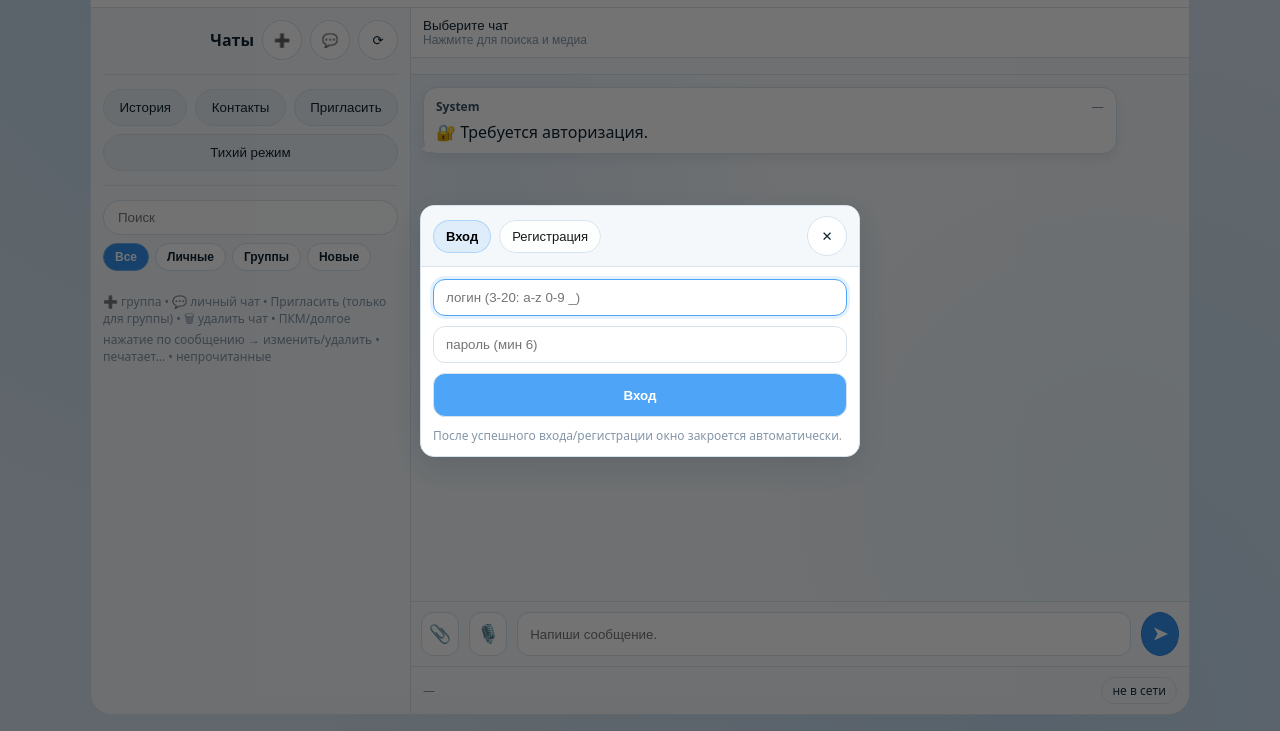
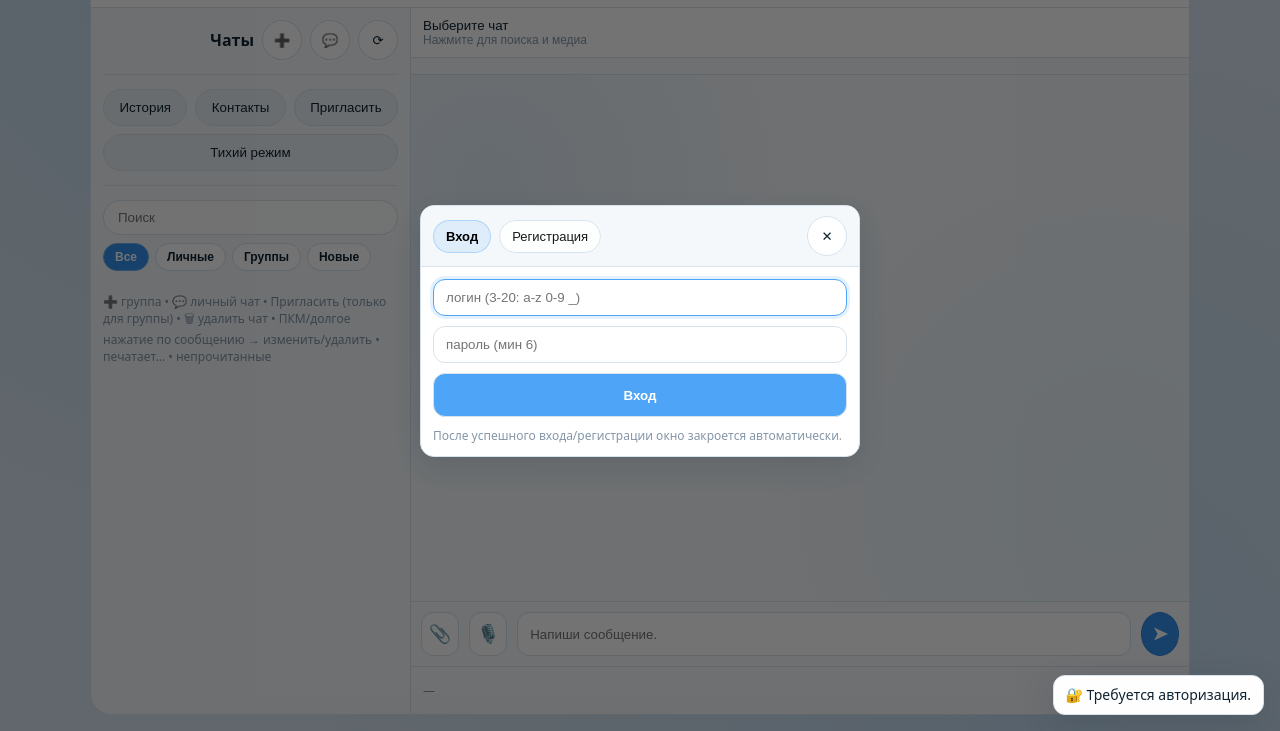
Before and after one commit to ShadowAmp1/messenger, a plain HTML site: page frontend/index.html in a window 1280 px wide. Shown: the part 69-800 px from the top of the page. Drawn offline with Linux system fonts and the light colour scheme.

Commit message:
Show system messages as temporary toasts

```diff
--- a/frontend/app.js
+++ b/frontend/app.js
@@ -134,16 +134,26 @@
   function setNet(s){ $("net").textContent = s || "не в сети"; }
 
   function addSystem(text){
-    const box = $("msgs");
-    const div = document.createElement("div");
-    div.className = "msg";
-    div.innerHTML = `
-      <div class="meta"><b>System</b><span>—</span></div>
-      <div>${String(text||"")}</div>
-    `;
-    box.appendChild(div);
-    scrollToBottom(box);
-    updateToBottom();
+    showSystemToast(text);
+  }
+
+  function showSystemToast(text, ttlMs = 0){
+    const host = $("systemToasts");
+    if (!host) return;
+    const toast = document.createElement("div");
+    toast.className = "system-toast";
+    toast.textContent = String(text || "").trim() || "System";
+    host.appendChild(toast);
+
+    const life = ttlMs > 0 ? ttlMs : (5000 + Math.floor(Math.random() * 3001));
+    const fadeAt = Math.max(0, life - 280);
+    window.setTimeout(() => toast.classList.add("hide"), fadeAt);
+    window.setTimeout(() => toast.remove(), life + 120);
+  }
+
+  function isSystemSender(message){
+    const sender = String(message?.sender || message?.username || "").trim().toLowerCase();
+    return sender === "system";
   }
 
   function fmtTs(ts){
@@ -1235,7 +1245,14 @@
   // =========================
   // Messages: render/edit/delete
   // =========================
-  function addMsg(m){
+  function addMsg(m, opts = {}){
+    if (isSystemSender(m)){
+      if (opts.notifySystem !== false){
+        showSystemToast(m.text || "Системное сообщение");
+      }
+      return;
+    }
+
     const box = $("msgs");
     const row = document.createElement("div");
     row.className = "msg-row" + ((m.sender === me) ? " me" : "");
@@ -1496,7 +1513,7 @@
     try{
       const data = await api(`/api/messages?chat_id=${encodeURIComponent(activeChatId)}`);
       box.innerHTML = "";
-      for (const m of (data.messages || [])) addMsg(m);
+      for (const m of (data.messages || [])) addMsg(m, { notifySystem: false });
       scrollToBottom(box);
       updateToBottom();
       maybeMarkRead();
--- a/frontend/index.html
+++ b/frontend/index.html
@@ -10,6 +10,7 @@
 </head>
 
 <body>
+  <div id="systemToasts" class="system-toast-host" aria-live="polite" aria-atomic="true"></div>
   <div class="drawer-backdrop" id="drawerBackdrop" aria-hidden="true"></div>
 
   <div class="wrap">
--- a/frontend/styles.css
+++ b/frontend/styles.css
@@ -589,6 +589,36 @@
       opacity: .85;
     }
 
+
+    .system-toast-host{
+      position: fixed;
+      right: 16px;
+      bottom: 16px;
+      z-index: 90;
+      display:flex;
+      flex-direction:column;
+      align-items:flex-end;
+      gap: 8px;
+      pointer-events:none;
+      max-width: min(420px, calc(100vw - 24px));
+    }
+    .system-toast{
+      border: 1px solid var(--border);
+      background: color-mix(in srgb, var(--card) 88%, var(--surface));
+      color: var(--text);
+      border-radius: 12px;
+      padding: 10px 12px;
+      box-shadow: var(--shadow);
+      font-size: 14px;
+      line-height: 1.3;
+      opacity: 1;
+      transform: translateY(0);
+      transition: opacity .28s ease, transform .28s ease;
+    }
+    .system-toast.hide{
+      opacity: 0;
+      transform: translateY(6px);
+    }
     .drawer-backdrop{
       display:none;
       position: fixed;
```
